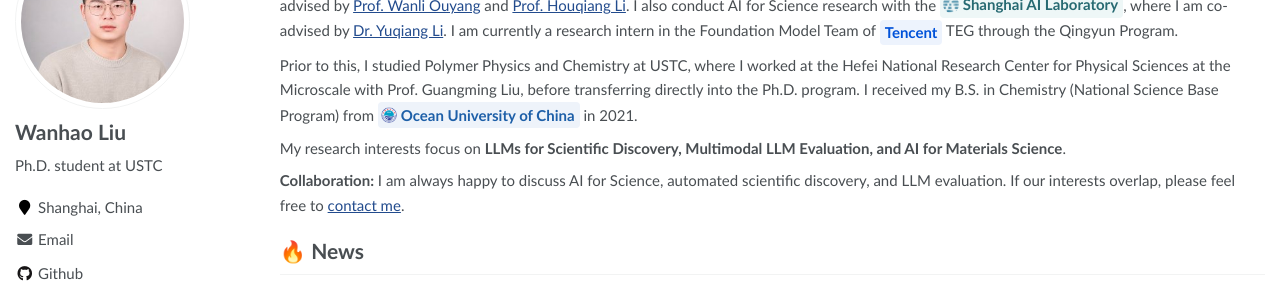
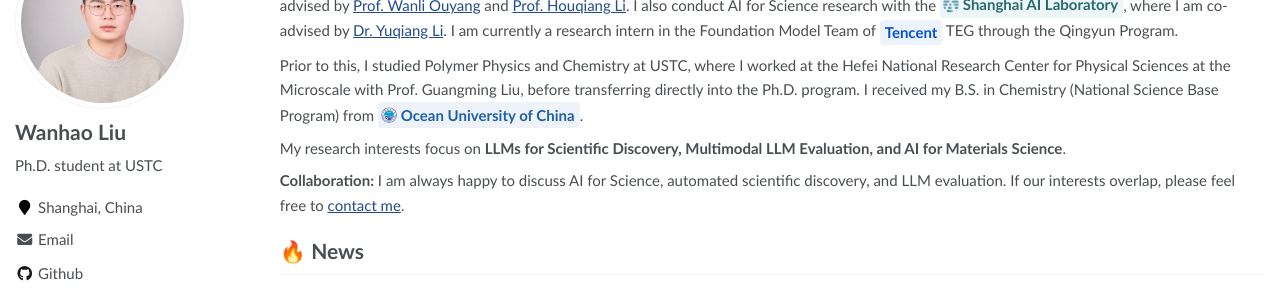
Before and after one commit to wanhaoliu/wanhaoliu.github.io, a Jekyll site: the page built from _pages/about.md, in a window 1280 px wide and 900 px high. Shown: the part 157-448 px from the top of the window. Built offline with Jekyll 4.4.1, drawn with Linux system fonts in a browser that asks for light colours; some web fonts are replaced.

Commit message:
Remove graduation year from About Me
Co-authored-by: Cursor <cursoragent@cursor.com>

```diff
--- a/_pages/about.md
+++ b/_pages/about.md
@@ -14,7 +14,7 @@ redirect_from:
 
 <p class="about-copy">I am <strong>Wanhao Liu (刘万昊)</strong>, a Ph.D. student in Information and Communication Engineering at the <a class="org-chip org-chip--ustc" href="https://www.ustc.edu.cn/"><img src="/images/logos/ustc.png" alt="">University of Science and Technology of China</a>, advised by <a href="https://scholar.google.com/citations?user=pw_0Z_UAAAAJ">Prof. Wanli Ouyang</a> and <a href="https://scholar.google.com/citations?user=7sFMIKoAAAAJ">Prof. Houqiang Li</a>. I also conduct AI for Science research with the <a class="org-chip org-chip--shlab" href="https://www.shlab.org.cn/"><img src="/images/logos/shlab.png" alt="">Shanghai AI Laboratory</a>, where I am co-advised by <a href="https://scholar.google.com/citations?user=RQqws5gAAAAJ">Dr. Yuqiang Li</a>. I am currently a research intern in the Foundation Model Team of <a class="org-chip org-chip--tencent" href="https://www.tencent.com/">Tencent</a> TEG through the Qingyun Program.</p>
 
-<p class="about-copy">Prior to this, I studied Polymer Physics and Chemistry at USTC, where I worked at the Hefei National Research Center for Physical Sciences at the Microscale with Prof. Guangming Liu, before transferring directly into the Ph.D. program. I received my B.S. in Chemistry (National Science Base Program) from <a class="org-chip org-chip--ouc" href="https://www.ouc.edu.cn/"><img src="/images/logos/ouc.png" alt="">Ocean University of China</a> in 2021.</p>
+<p class="about-copy">Prior to this, I studied Polymer Physics and Chemistry at USTC, where I worked at the Hefei National Research Center for Physical Sciences at the Microscale with Prof. Guangming Liu, before transferring directly into the Ph.D. program. I received my B.S. in Chemistry (National Science Base Program) from <a class="org-chip org-chip--ouc" href="https://www.ouc.edu.cn/"><img src="/images/logos/ouc.png" alt="">Ocean University of China</a>.</p>
 
 <p class="about-copy">My research interests focus on <strong>LLMs for Scientific Discovery, Multimodal LLM Evaluation, and AI for Materials Science</strong>.</p>
 
```
